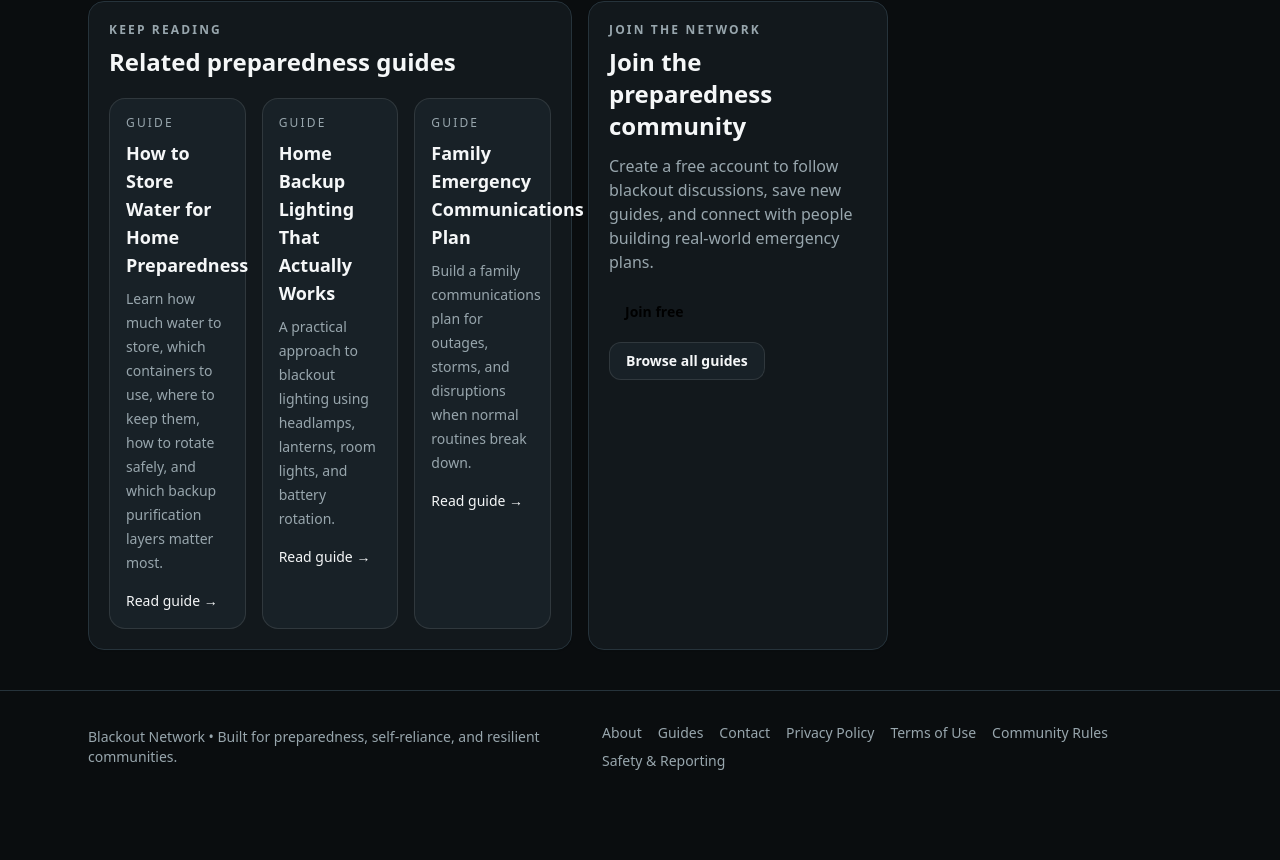
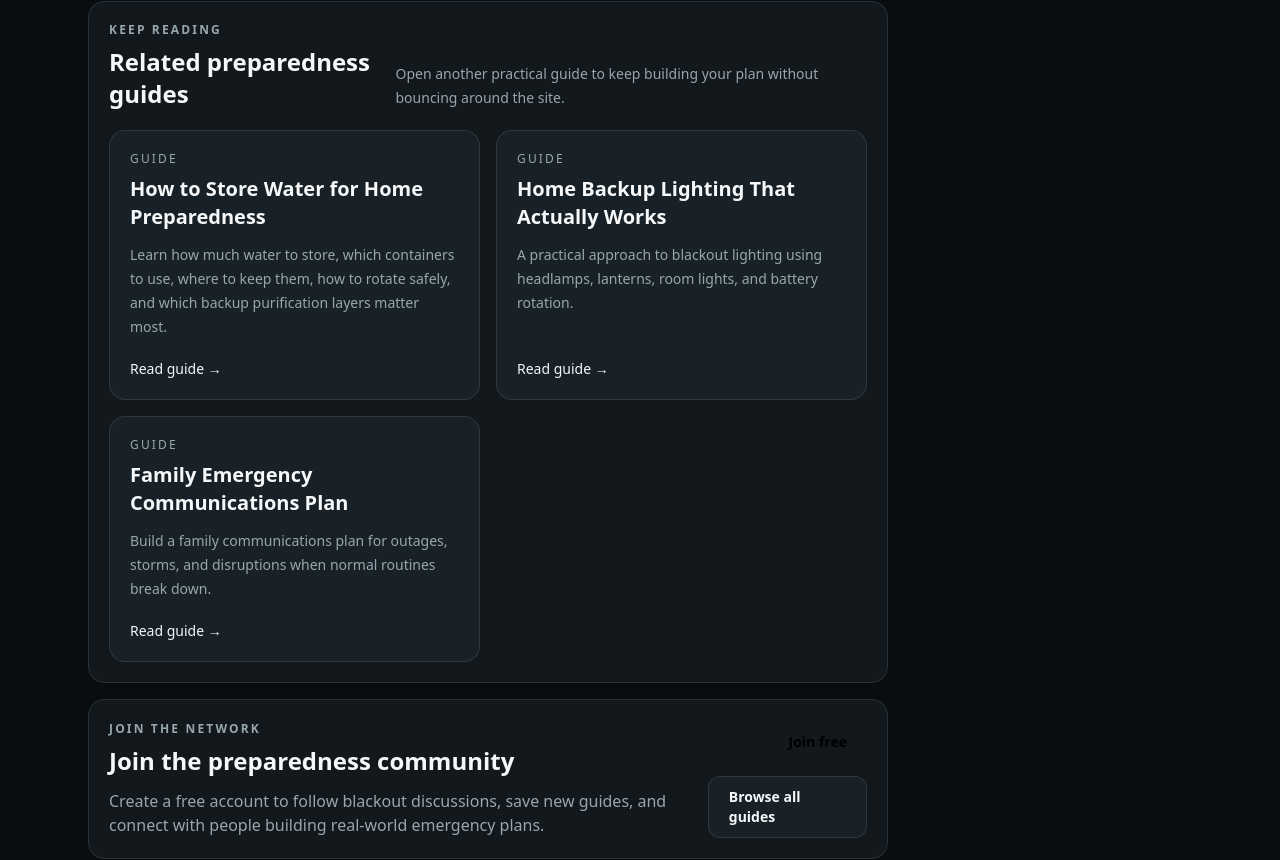
Before and after one commit to krampussolutions/Blackout, a Next.js app: page /guides/72-hour-kit-checklist in a window 1280 px wide. Shown: the part 9799-10659 px from the top of the page. Before the commit the page ends 10602 px from the top, so only its background shows below. Built offline with nearby package versions, Linux system fonts and the light colour scheme; no server answers.

Commit message:
seo upgrade

```diff
--- a/src/app/guides/[slug]/page.tsx
+++ b/src/app/guides/[slug]/page.tsx
@@ -299,42 +299,79 @@ export default async function GuidePage({ params }: { params: Promise<{ slug: st
               </section>
             ) : null}
 
-            <section className="grid gap-4 lg:grid-cols-[minmax(0,1fr)_300px]">
+            <section className="space-y-4">
               <div className="card" aria-labelledby="related-guides-title">
+                <div className="flex flex-col gap-3 md:flex-row md:items-end md:justify-between">
+                  <div>
                     <p className="text-xs font-semibold uppercase tracking-[0.18em] text-muted">Keep reading</p>
                     <h2 id="related-guides-title" className="mt-2 text-2xl font-semibold">Related preparedness guides</h2>
-                <div className="mt-5 grid gap-4 md:grid-cols-2 xl:grid-cols-3">
+                  </div>
+                  <p className="max-w-2xl text-sm leading-6 text-muted">
+                    Open another practical guide to keep building your plan without bouncing around the site.
+                  </p>
+                </div>
+                <div className="mt-5 grid gap-4 md:grid-cols-2">
                   {relatedGuides.map((relatedGuide) => (
                     <Link
                       key={relatedGuide.slug}
                       href={`/guides/${relatedGuide.slug}`}
-                      className="rounded-2xl border border-white/10 bg-panelSoft p-4 transition hover:border-brand/40 hover:bg-panel"
+                      className="flex h-full flex-col rounded-2xl border border-white/10 bg-panelSoft p-5 transition hover:border-brand/40 hover:bg-panel"
                     >
                       <p className="text-xs uppercase tracking-[0.18em] text-muted">Guide</p>
-                      <h3 className="mt-2 text-lg font-semibold text-text">{relatedGuide.title}</h3>
-                      <p className="mt-2 text-sm leading-6 text-muted">{relatedGuide.description}</p>
-                      <span className="mt-4 inline-flex text-sm font-medium text-text">Read guide →</span>
+                      <h3
+                        className="mt-2 text-xl font-semibold text-text"
+                        style={{
+                          display: "-webkit-box",
+                          WebkitLineClamp: 3,
+                          WebkitBoxOrient: "vertical",
+                          overflow: "hidden",
+                        }}
+                      >
+                        {relatedGuide.title}
+                      </h3>
+                      <p
+                        className="mt-3 text-sm leading-6 text-muted"
+                        style={{
+                          display: "-webkit-box",
+                          WebkitLineClamp: 4,
+                          WebkitBoxOrient: "vertical",
+                          overflow: "hidden",
+                        }}
+                      >
+                        {relatedGuide.description}
+                      </p>
+                      <span className="mt-auto pt-5 text-sm font-medium text-text">Read guide →</span>
                     </Link>
                   ))}
                 </div>
               </div>
 
-              <aside className="card">
+              <section className="card" aria-labelledby="guide-join-title">
+                <div className="flex flex-col gap-5 lg:flex-row lg:items-center lg:justify-between">
+                  <div className="max-w-2xl">
                     <p className="text-xs font-semibold uppercase tracking-[0.18em] text-muted">Join the network</p>
-                <h2 className="mt-2 text-2xl font-semibold">{guide.joinCtaTitle || "Preparedness is better with a network"}</h2>
+                    <h2 id="guide-join-title" className="mt-2 text-2xl font-semibold">{guide.joinCtaTitle || "Preparedness is better with a network"}</h2>
                     <p className="mt-3 text-sm leading-7 text-muted md:text-base">
                       {guide.joinCtaBody ||
                         "Create a free account to follow preparedness discussions, join groups, and keep learning beyond the guide."}
                     </p>
-                <div className="mt-5 flex flex-wrap gap-3">
-                  <Link href="/join" className="rounded-xl bg-brand px-4 py-2 text-sm font-semibold text-black transition hover:opacity-90">
+                  </div>
+                  <div className="flex flex-wrap gap-3 lg:justify-end">
+                    <Link
+                      href="/join"
+                      className="inline-flex min-h-11 items-center justify-center rounded-xl bg-brand px-5 py-2.5 text-sm font-semibold text-black transition hover:opacity-90"
+                    >
                       Join free
                     </Link>
-                  <Link href="/guides" className="rounded-xl border border-white/10 bg-panelSoft px-4 py-2 text-sm font-semibold text-text transition hover:border-white/20 hover:bg-panel">
+                    <Link
+                      href="/guides"
+                      className="inline-flex min-h-11 items-center justify-center rounded-xl border border-white/10 bg-panelSoft px-5 py-2.5 text-sm font-semibold text-text transition hover:border-white/20 hover:bg-panel"
+                    >
                       Browse all guides
                     </Link>
                   </div>
-              </aside>
+                </div>
+              </section>
             </section>
           </div>
 
```
Also changed, not shown: 1 other file (tests, documents, lock files or other folders). Lines whose indentation alone changed are shown as unchanged.
